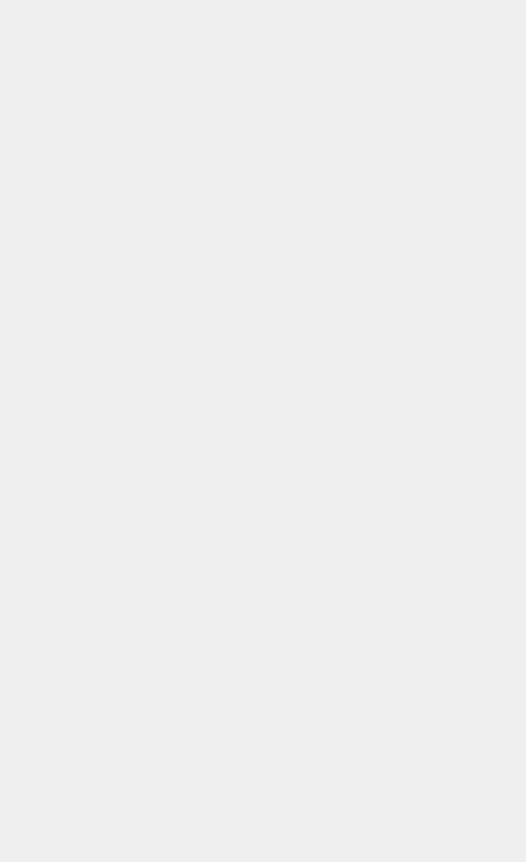
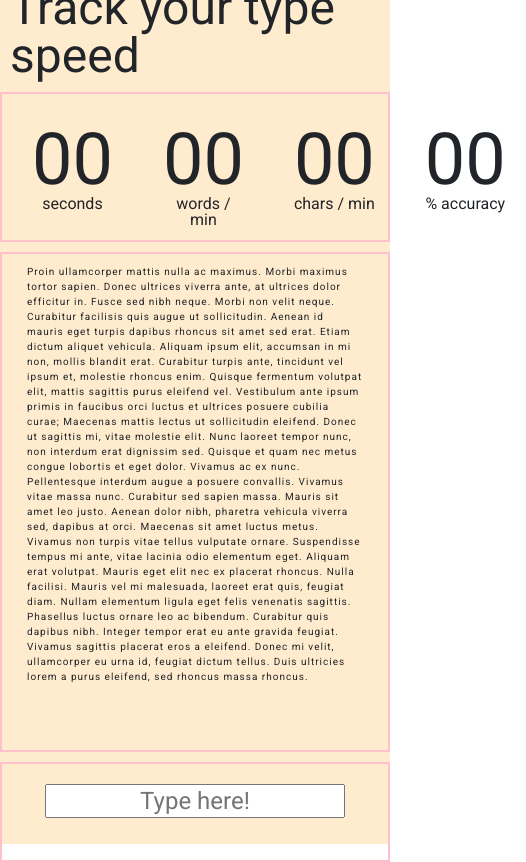
Before and after one commit to marcelmilosz/OldStyle-TypeSpeedTest, a plain HTML site: page index.html in a window 390 px wide. Shown: the whole page, 526 px wide, since content can reach past the window. Drawn offline with nearby package versions, Linux system fonts and the light colour scheme.

Commit message:
starting website setup + fully responsive

```diff
--- a/app.css
+++ b/app.css
@@ -44,6 +44,140 @@ table {
 
 /* Your css */
 
-html {
-    background-color: #efefef;
+html, body {
+    width: 100%;
+    height: 100%;
+    background-color: #fff;
+
+    font-family: 'Roboto', sans-serif;
 }
+
+.main-box {
+	width: 100%;
+	height: 100%;
+
+	background-color: blanchedalmond;
+}
+
+.cont {
+	background-color: transparent;
+
+	position: absolute;
+	left: 50%;
+	top: 50%;
+	-webkit-transform: translate(-50%, -50%);
+	transform: translate(-50%, -50%);
+}
+
+.title-box {
+	width: 100%;
+	height: 100px;
+	margin-bottom: 10px;
+	font-size: 72px;
+	display: flex;
+	align-items: center;
+	justify-content: left;
+	padding-left: 10px;;
+}
+
+.timer-box{
+	border: 2px solid pink;
+	height: 150px;
+	margin-bottom: 10px;
+
+	padding: 10px;
+
+	display: flex;
+	justify-content: space-evenly;
+	align-items: stretch;
+	flex-direction: row;
+}
+
+.timer-box div {
+	flex-grow: 2;
+
+	margin-right: 10px;
+	padding: 20px;
+	text-align: center;
+	line-height: 1;
+}
+
+.timer-box div:nth-child(4) {
+	margin-right: 0px;
+}
+
+.upperText {
+	font-size: 72px;
+}
+
+
+
+
+
+
+
+.text-box {
+	width: 100%;
+	border: 2px solid pink;
+	height: 500px;
+	margin-bottom: 10px;
+
+	overflow-y: hidden;
+}
+
+.text {
+	padding: 10px;
+	font-size: 18px;
+	line-height: 1.5;
+	letter-spacing: 1px;
+}
+
+.type-box {
+	width: 100%;
+	border: 2px solid pink;
+	height: 100px;
+
+	padding: 20px;
+}
+
+.type-box input {
+	width: 300px;
+	height: 4vh;
+	padding: 10px;
+	font-size: 1.5rem;
+	text-align: center;
+	display: block;
+	margin: 0 auto;
+}
+
+
+@media screen and (max-width: 1250px) {
+	.text {
+		font-size: 16px;
+	}
+
+	.title-box {
+		font-size: 56px;
+	}
+}
+
+@media screen and (max-width: 1000px) {
+	.text {
+		font-size: 14px;
+	}
+}
+
+@media screen and (max-width: 767px) {
+	.text {
+		font-size: 10px;
+	}
+
+	.title-box {
+		font-size: 48px;
+	}
+}
+
+@media screen and (max-width: 576px) {
+
+
+}
--- a/index.html
+++ b/index.html
@@ -8,6 +8,14 @@
     <meta name="viewport" content="width=device-width, initial-scale=1.0">
 
     <link rel="stylesheet" href="https://cdn.jsdelivr.net/npm/bootstrap@4.3.1/dist/css/bootstrap.min.css" integrity="sha384-ggOyR0iXCbMQv3Xipma34MD+dH/1fQ784/j6cY/iJTQUOhcWr7x9JvoRxT2MZw1T" crossorigin="anonymous">
+
+    <link rel="preconnect" href="https://fonts.googleapis.com">
+    <link rel="preconnect" href="https://fonts.gstatic.com" crossorigin>
+
+
+    <link href="https://fonts.googleapis.com/css2?family=Roboto:wght@300;400;900&display=swap" rel="stylesheet">
+
+
     <link rel="stylesheet" href="app.css">
     <link rel="icon" type="image/x-icon" href="..//images/keyboard.png">
     <title> Speed test </title>
@@ -17,7 +25,70 @@
 
 <body>
 
+    <div class="main-box">
 
+        <div class="container cont">
+
+            <div class="row">
+
+                <div class="col-12">
+
+                    <div class="row">
+
+                        <div class="title-box">
+                            <h1> Track your type speed</h1>
+                        </div>
+
+                        <div class="col-12 timer-box">
+
+                            <div>
+                                <p class="upperText"> 00 </p>
+                                <p id="seconds" class="lowerText"> seconds </p>
+                            </div>
+                            <div>
+                                <p class="upperText"> 00 </p>
+                                <p id="wmin" class="lowerText"> words / min </p>
+                            </div>
+                            <div>
+                                <p class="upperText"> 00 </p>
+                                <p id="cmin" class="lowerText"> chars / min </p>
+                            </div>
+                            <div>
+                                <p class="upperText"> 00 </p>
+                                <p id="acc" class="lowerText"> % accuracy </p>
+                            </div>
+
+                        </div>
+
+                        <div class="col-12 text-box">
+                            <p class="text">
+                                Proin ullamcorper mattis nulla ac maximus. Morbi maximus tortor sapien. Donec ultrices viverra ante, at ultrices dolor efficitur in. Fusce sed nibh neque. Morbi non velit neque. Curabitur facilisis quis augue ut sollicitudin. Aenean id mauris eget turpis dapibus rhoncus sit amet sed erat. Etiam dictum aliquet vehicula. Aliquam ipsum elit, accumsan in mi non, mollis blandit erat. Curabitur turpis ante, tincidunt vel ipsum et, molestie rhoncus enim. Quisque fermentum volutpat elit, mattis sagittis purus eleifend vel. Vestibulum ante ipsum primis in faucibus orci luctus et ultrices posuere cubilia curae; Maecenas mattis lectus ut sollicitudin eleifend.
+
+                                Donec ut sagittis mi, vitae molestie elit. Nunc laoreet tempor nunc, non interdum erat dignissim sed. Quisque et quam nec metus congue lobortis et eget dolor. Vivamus ac ex nunc. Pellentesque interdum augue a posuere convallis. Vivamus vitae massa nunc. Curabitur sed sapien massa. Mauris sit amet leo justo. Aenean dolor nibh, pharetra vehicula viverra sed, dapibus at orci. Maecenas sit amet luctus metus. Vivamus non turpis vitae tellus vulputate ornare. Suspendisse tempus mi ante, vitae lacinia odio elementum eget.
+
+                                Aliquam erat volutpat. Mauris eget elit nec ex placerat rhoncus. Nulla facilisi. Mauris vel mi malesuada, laoreet erat quis, feugiat diam. Nullam elementum ligula eget felis venenatis sagittis. Phasellus luctus ornare leo ac bibendum. Curabitur quis dapibus nibh. Integer tempor erat eu ante gravida feugiat. Vivamus sagittis placerat eros a eleifend. Donec mi velit, ullamcorper eu urna id, feugiat dictum tellus. Duis ultricies lorem a purus eleifend, sed rhoncus massa rhoncus.
+
+                            </p>
+                        </div>
+
+                        <!-- Type box -->
+                        <div class="col-12 type-box">
+                            <input type="text" placeholder="Type here!">
+                        </div>
+
+                    </div>
+
+
+                </div>
+
+            </div>
+
+        </div>
+
+    </div>
+
+
+    <script type="text/javascript" src="scripts/statusBar.js"></script>
 
     <script src="https://code.jquery.com/jquery-3.3.1.slim.min.js" integrity="sha384-q8i/X+965DzO0rT7abK41JStQIAqVgRVzpbzo5smXKp4YfRvH+8abtTE1Pi6jizo" crossorigin="anonymous"></script>
     <script src="https://cdn.jsdelivr.net/npm/popper.js@1.14.7/dist/umd/popper.min.js" integrity="sha384-UO2eT0CpHqdSJQ6hJty5KVphtPhzWj9WO1clHTMGa3JDZwrnQq4sF86dIHNDz0W1" crossorigin="anonymous"></script>
```
Also changed, not shown: scripts/statusBar.js (added).
